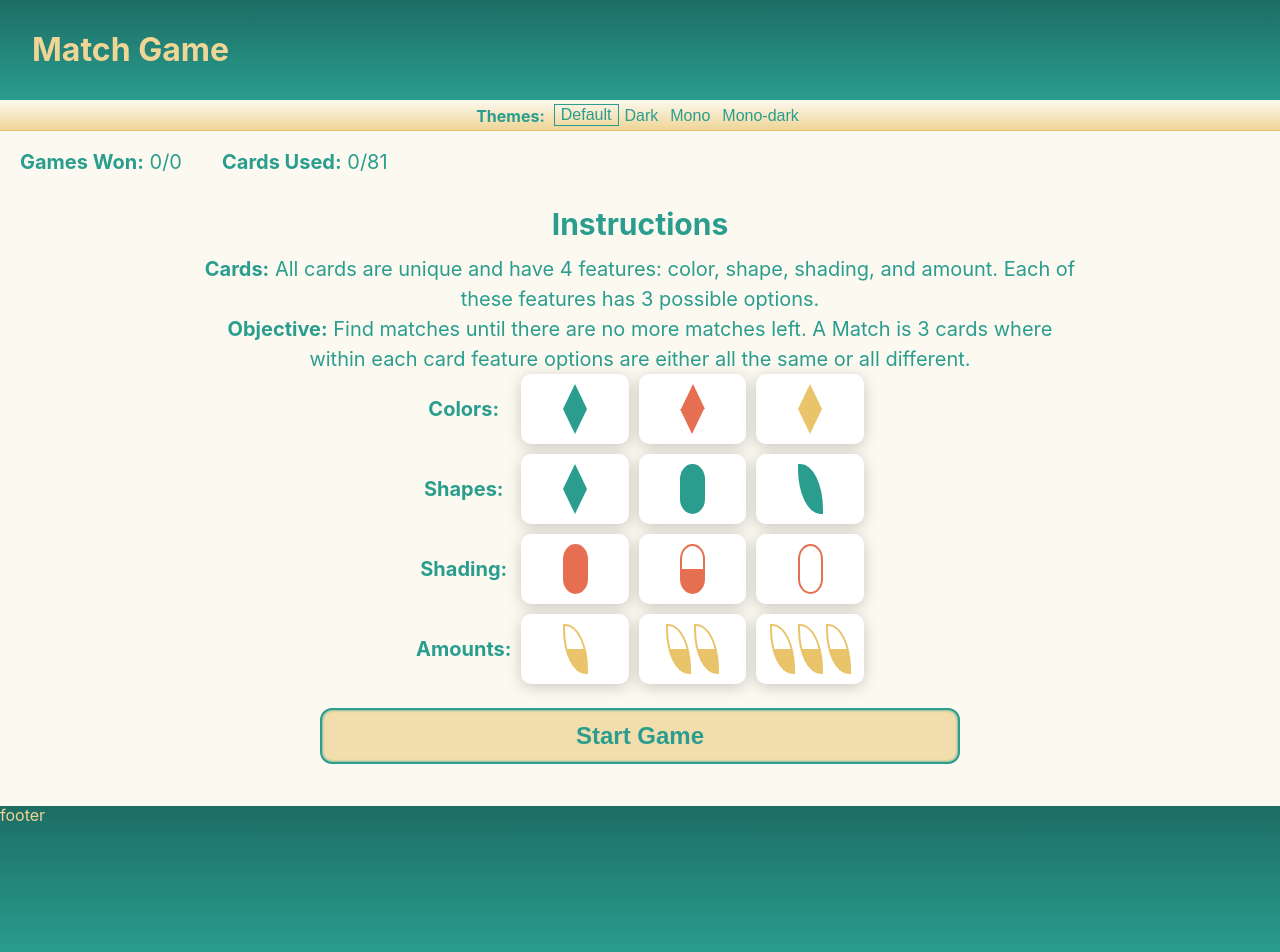
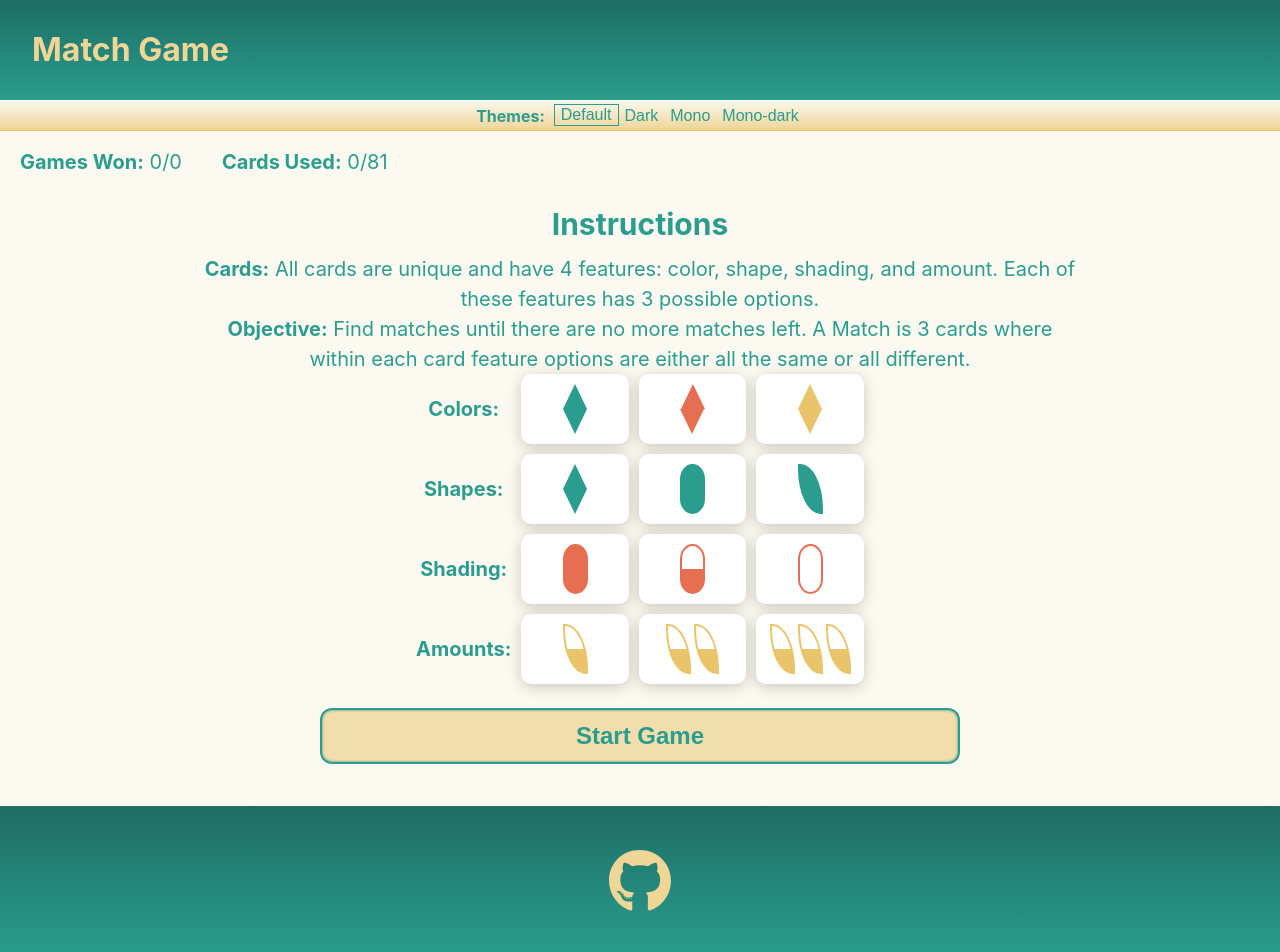
Before and after one commit to shannonyoshi/match-game, a React (Create React App) app: page / in a window 1280 px wide. Shown: the top 952 px of the page. Built offline with nearby package versions, Linux system fonts and the light colour scheme.

Commit message:
added github link/styling

```diff
--- a/public/index.html
+++ b/public/index.html
@@ -6,6 +6,10 @@
     <link rel="icon" type="image/png" sizes="32x32" href="/favicon-32x32.png" />
     <link rel="icon" type="image/png" sizes="16x16" href="/favicon-16x16.png" />
     <link rel="manifest" href="/site.webmanifest" />
+    <script
+      src="https://use.fontawesome.com/releases/v5.15.2/js/all.js"
+      data-auto-a11y="true"
+    ></script>
     <meta name="viewport" content="width=device-width, initial-scale=1" />
     <meta name="theme-color" content="#000000" />
     <meta
--- a/src/App.tsx
+++ b/src/App.tsx
@@ -71,7 +71,9 @@ function App() {
         </div>
         <Game deck={fullDeck} gameCount={gameCount} winCount={winCount} endGame={endGame} />:
         <footer>
-          <h1>footer</h1>
+          <a href="https://github.com/shannonyoshi/match-game" target="_blank">
+            <i className="fab fa-github fa-4x"></i>
+          </a>
         </footer>
       </div>
     </div>
--- a/src/styling/app.scss
+++ b/src/styling/app.scss
@@ -42,7 +42,6 @@
       @include themify {
         border-bottom: 1px solid $highlight;
         background: linear-gradient($background, $highlight-light);
-        // color: $primary;
       }
     }
     &.dark {
@@ -85,9 +84,6 @@
     .game-stats {
       font-size: 1.25em;
       padding: 1em;
-      // @include themify {
-      //   color: $primary;
-      // }
       @media (max-width: 1024px) {
         font-size: 1em;
       }
@@ -111,6 +107,9 @@
     position: absolute;
     bottom: 0;
     width: 100%;
+    text-align:center;
+    // padding-top based on height of footer and icon
+    padding-top:43px;
     @include themify {
       background: linear-gradient($primary-dark, $primary);
       color: $highlight-light;
--- a/src/styling/index.scss
+++ b/src/styling/index.scss
@@ -61,3 +61,8 @@ code {
   font-family: source-code-pro, Menlo, Monaco, Consolas, 'Courier New',
     monospace;
 }
+
+a {
+  color: inherit;
+  text-decoration: inherit;
+}
```
